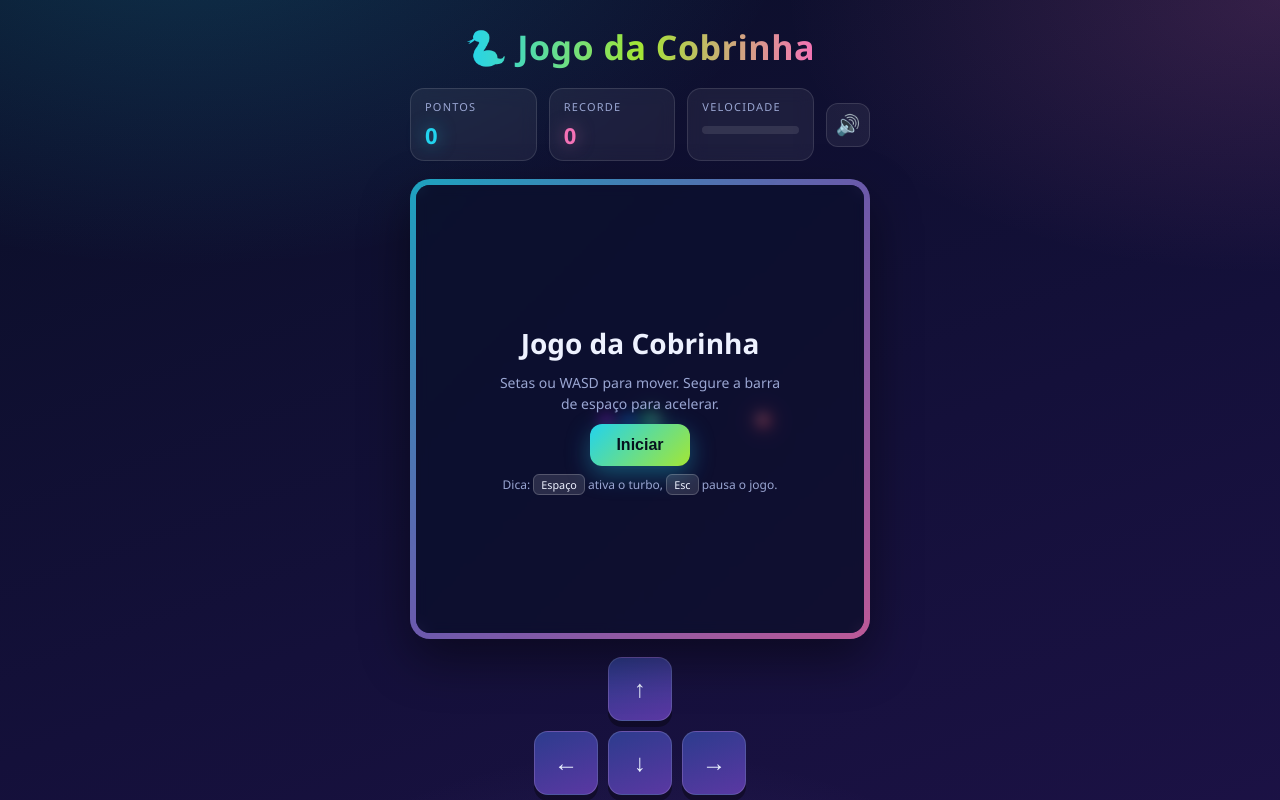
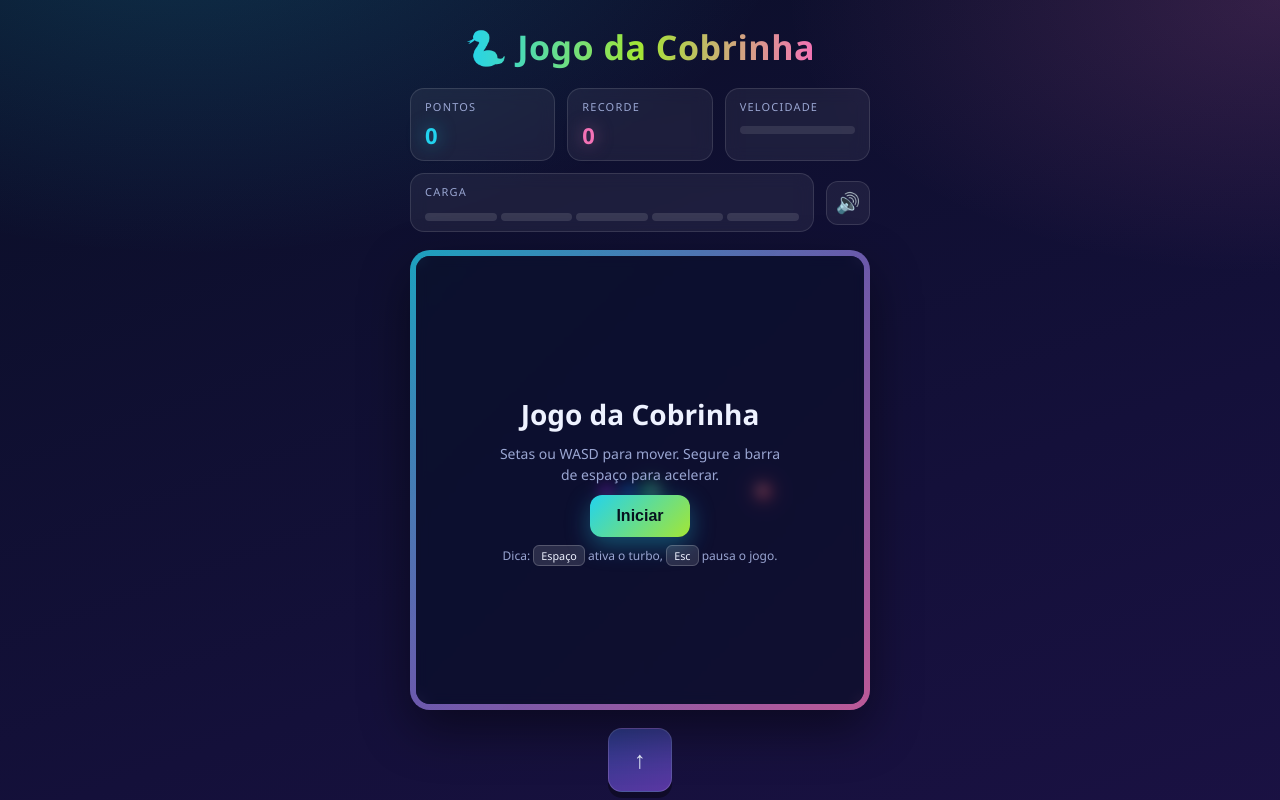
Before and after one commit to Ashr1el/SnakeRush, a Next.js app: page / in a window 1280 px wide. Shown: the top 800 px of the page. Built offline with nearby package versions, Linux system fonts and the light colour scheme.

Commit message:
feat: barra de carga, habilidade de 2s e auto-corte

```diff
--- a/src/app/globals.css
+++ b/src/app/globals.css
@@ -110,6 +110,34 @@ body {
   transition: width 0.25s ease;
 }
 
+/* barra de carga da habilidade — 5 unidades */
+.card.charge .pips {
+  display: flex;
+  gap: 4px;
+  margin-top: 8px;
+}
+
+.card.charge .pips i {
+  flex: 1 1 0;
+  height: 8px;
+  border-radius: 99px;
+  background: rgba(255, 255, 255, 0.12);
+  transition: background 0.18s ease, box-shadow 0.18s ease;
+}
+
+.card.charge .pips i.on {
+  background: linear-gradient(90deg, var(--amber), #fde68a);
+  box-shadow: 0 0 10px rgba(251, 191, 36, 0.55);
+}
+
+.card.charge.active {
+  border-color: rgba(251, 191, 36, 0.55);
+}
+
+.card.charge.active .label {
+  color: var(--amber);
+}
+
 /* Tabuleiro */
 .board-wrap {
   position: relative;
@@ -137,6 +165,15 @@ body {
   box-shadow:
     0 0 0 1px rgba(253, 230, 138, 0.7),
     0 0 30px rgba(251, 191, 36, 0.55),
+    0 20px 50px rgba(0, 0, 0, 0.45);
+}
+
+/* habilidade ativa: moldura dourada mais intensa que o turbo do espaço */
+.board-wrap.is-ability {
+  background: linear-gradient(135deg, #fde68a, #fbbf24, #f59e0b);
+  box-shadow:
+    0 0 0 2px rgba(253, 230, 138, 0.9),
+    0 0 46px rgba(251, 191, 36, 0.8),
     0 20px 50px rgba(0, 0, 0, 0.45);
 }
 
--- a/src/components/SnakeGame.tsx
+++ b/src/components/SnakeGame.tsx
@@ -17,6 +17,10 @@ const BASE_SPEED = 130; // ms por passo
 const MIN_SPEED = 70; // velocidade máxima
 const SPEED_STEP = 3; // ms mais rápido a cada comida
 const BOOST_FACTOR = 0.5; // turbo da barra de espaço
+const ABILITY_THRESHOLD = 5; // frutas para encher a barra de carga
+const ABILITY_DURATION_MS = 2000; // duração do modo especial (2 s)
+const ABILITY_SPEED_FACTOR = 0.5; // intervalo ×0.5 durante a habilidade (D2)
+const CUT_BONUS_PER_SEGMENT = 20; // bônus por segmento cortado (200% de 10)
 const BEST_KEY = 'snakeBest';
 
 const UP: Dir = { x: 0, y: -1 };
@@ -51,6 +55,9 @@ interface Game {
   speed: number;
   acc: number;
   deathAt: number;
+  foodCount: number; // carga da barra (0 a ABILITY_THRESHOLD)
+  isAbilityActive: boolean; // modo especial de turbo + auto-corte
+  abilityTimer: number; // ms restantes da habilidade
 }
 
 function placeFood(g: Game) {
@@ -79,12 +86,20 @@ function createGame(): Game {
     speed: BASE_SPEED,
     acc: 0,
     deathAt: 0,
+    foodCount: 0,
+    isAbilityActive: false,
+    abilityTimer: 0,
   };
   placeFood(g);
   return g;
 }
 
-function step(g: Game, onEat: (score: number, speed: number) => void): boolean {
+function step(
+  g: Game,
+  onEat: (score: number, speed: number) => void,
+  onCut: (score: number, segments: number) => void,
+  onAbility: () => void
+): boolean {
   // consome a fila de direções ignorando inversões ilegais
   while (g.queue.length) {
     const d = g.queue.shift()!;
@@ -103,9 +118,23 @@ function step(g: Game, onEat: (score: number, speed: number) => void): boolean {
 
   const eat = head.x === g.food.x && head.y === g.food.y;
   const body = eat ? g.snake : g.snake.slice(0, -1);
-  if (body.some((s) => s.x === head.x && s.y === head.y)) {
+  const hitIndex = body.findIndex((s) => s.x === head.x && s.y === head.y);
+
+  if (hitIndex !== -1) {
+    // habilidade inativa: regra padrão de derrota
+    if (!g.isAbilityActive) {
       g.deathAt = performance.now();
       return false;
+    }
+
+    // D6: a habilidade vale até o fim deste quadro
+    // auto-corte: mantém a cabeça e o trecho anterior ao gomo atingido
+    const cutSegments = g.snake.length - hitIndex;
+    g.prev = g.snake;
+    g.snake = [head, ...g.snake.slice(0, hitIndex)];
+    g.score += cutSegments * CUT_BONUS_PER_SEGMENT; // D4: 20 pts por segmento
+    onCut(g.score, cutSegments);
+    return true;
   }
 
   g.prev = g.snake;
@@ -114,10 +143,30 @@ function step(g: Game, onEat: (score: number, speed: number) => void): boolean {
   if (eat) {
     g.score += 10;
     g.speed = Math.max(MIN_SPEED, g.speed - SPEED_STEP);
+
+    if (g.isAbilityActive) {
+      // durante a habilidade a barra só acompanha o próximo ciclo
+      g.foodCount = Math.min(g.foodCount + 1, ABILITY_THRESHOLD);
+    } else if (g.foodCount < ABILITY_THRESHOLD) {
+      g.foodCount += 1;
+    } else {
+      // D1: barra cheia na 5ª fruta; a recolha seguinte ativa e zera o ciclo
+      g.foodCount = 0;
+      g.isAbilityActive = true;
+      g.abilityTimer = ABILITY_DURATION_MS;
+      onAbility();
+    }
+
     placeFood(g);
     onEat(g.score, g.speed);
   }
   return true;
+}
+
+function stepInterval(g: Game, boosting: boolean): number {
+  // D3: a habilidade não acumula com o turbo do espaço
+  if (g.isAbilityActive) return g.speed * ABILITY_SPEED_FACTOR;
+  return boosting ? g.speed * BOOST_FACTOR : g.speed;
 }
 
 function roundedRect(
@@ -238,6 +287,8 @@ export default function SnakeGame() {
   const statusRef = useRef<Status>('idle');
   const boostRef = useRef(false);
   const bestRef = useRef(0);
+  const chargeRef = useRef(0);
+  const abilityRef = useRef(false);
 
   const [status, setStatus] = useState<Status>('idle');
   const [score, setScore] = useState(0);
@@ -245,6 +296,8 @@ export default function SnakeGame() {
   const [boost, setBoost] = useState(false);
   const [speed, setSpeed] = useState(BASE_SPEED);
   const [muted, setMuted] = useState(false);
+  const [charge, setCharge] = useState(0);
+  const [ability, setAbility] = useState(false);
 
   // Hidratação: recorde e mudo vêm do localStorage apenas depois da montagem,
   // para o HTML gerado no servidor bater com o primeiro render do cliente.
@@ -261,11 +314,8 @@ export default function SnakeGame() {
     setMuted(sfx.isMuted());
   }, []);
 
-  const onEat = useCallback((newScore: number, newSpeed: number) => {
-    sfx.eat();
-    setScore(newScore);
-    setSpeed(newSpeed);
-    if (newScore > bestRef.current) {
+  const commitBest = useCallback((newScore: number) => {
+    if (newScore <= bestRef.current) return;
     bestRef.current = newScore;
     setBest(newScore);
     try {
@@ -273,6 +323,41 @@ export default function SnakeGame() {
     } catch {
       /* storage indisponível */
     }
+  }, []);
+
+  const onEat = useCallback(
+    (newScore: number, newSpeed: number) => {
+      sfx.eat();
+      setScore(newScore);
+      setSpeed(newSpeed);
+      commitBest(newScore);
+    },
+    [commitBest]
+  );
+
+  // auto-corte com bônus: o placar já chega somado do step()
+  const onCut = useCallback(
+    (newScore: number) => {
+      sfx.cut();
+      setScore(newScore);
+      commitBest(newScore);
+    },
+    [commitBest]
+  );
+
+  const onAbility = useCallback(() => {
+    sfx.ability();
+  }, []);
+
+  // espelha no React só o que a UI mostra (barra de carga e modo especial)
+  const syncMeta = useCallback((g: Game) => {
+    if (g.foodCount !== chargeRef.current) {
+      chargeRef.current = g.foodCount;
+      setCharge(g.foodCount);
+    }
+    if (g.isAbilityActive !== abilityRef.current) {
+      abilityRef.current = g.isAbilityActive;
+      setAbility(g.isAbilityActive);
     }
   }, []);
 
@@ -281,6 +366,10 @@ export default function SnakeGame() {
     gameRef.current = createGame();
     boostRef.current = false;
     setBoost(false);
+    chargeRef.current = 0;
+    setCharge(0);
+    abilityRef.current = false;
+    setAbility(false);
     setScore(0);
     setSpeed(BASE_SPEED);
     statusRef.current = 'running';
@@ -316,6 +405,10 @@ export default function SnakeGame() {
     gameRef.current = createGame();
     boostRef.current = false;
     setBoost(false);
+    chargeRef.current = 0;
+    setCharge(0);
+    abilityRef.current = false;
+    setAbility(false);
     setScore(0);
     setSpeed(BASE_SPEED);
     statusRef.current = 'idle';
@@ -353,31 +446,43 @@ export default function SnakeGame() {
       let t = 1;
 
       if (statusRef.current === 'running') {
+        // D6: a habilidade só expira no começo do quadro seguinte
+        if (g.isAbilityActive) {
+          g.abilityTimer -= dt;
+          if (g.abilityTimer <= 0) {
+            g.abilityTimer = 0;
+            g.isAbilityActive = false;
+          }
+        }
+
         g.acc += dt;
-        let interval = boostRef.current ? g.speed * BOOST_FACTOR : g.speed;
+        let interval = stepInterval(g, boostRef.current);
         let guard = 0;
         while (g.acc >= interval && guard < 4) {
           g.acc -= interval;
           guard++;
-          if (!step(g, onEat)) {
+          if (!step(g, onEat, onCut, onAbility)) {
             statusRef.current = 'over';
             setStatus('over');
             sfx.die();
             boostRef.current = false;
             setBoost(false);
+            g.isAbilityActive = false;
+            g.abilityTimer = 0;
             break;
           }
-          interval = boostRef.current ? g.speed * BOOST_FACTOR : g.speed;
+          interval = stepInterval(g, boostRef.current);
         }
         if (statusRef.current === 'running') t = Math.min(g.acc / interval, 1);
       }
 
+      syncMeta(g);
       draw(ctx, g, t, now);
     };
 
     raf = requestAnimationFrame(frame);
     return () => cancelAnimationFrame(raf);
-  }, [onEat]);
+  }, [onEat, onCut, onAbility, syncMeta]);
 
   // teclado: setas/WASD movem, barra de espaço dá turbo (ou inicia/reinicia)
   useEffect(() => {
@@ -432,6 +537,8 @@ export default function SnakeGame() {
 
   const pct = Math.round(((BASE_SPEED - speed) / (BASE_SPEED - MIN_SPEED)) * 100);
   const newRecord = status === 'over' && score > 0 && score >= best;
+  // durante a habilidade a barra aparece cheia; fora dela mostra a carga do próximo ciclo
+  const pips = ability ? ABILITY_THRESHOLD : charge;
 
   return (
     <div className="app">
@@ -452,6 +559,21 @@ export default function SnakeGame() {
             <i style={{ width: `${pct}%` }} />
           </div>
         </div>
+        <div
+          className={`card charge${ability ? ' active' : ''}`}
+          role="progressbar"
+          aria-label="Carga da habilidade"
+          aria-valuemin={0}
+          aria-valuemax={ABILITY_THRESHOLD}
+          aria-valuenow={pips}
+        >
+          <span className="label">{ability ? 'Habilidade' : 'Carga'}</span>
+          <div className="pips" aria-hidden="true">
+            {Array.from({ length: ABILITY_THRESHOLD }, (_, i) => (
+              <i key={i} className={i < pips ? 'on' : undefined} />
+            ))}
+          </div>
+        </div>
         <button
           className="mute-btn"
           onClick={toggleMute}
@@ -462,7 +584,7 @@ export default function SnakeGame() {
         </button>
       </div>
 
-      <div className={`board-wrap${boost ? ' is-turbo' : ''}`}>
+      <div className={`board-wrap${ability ? ' is-ability' : boost ? ' is-turbo' : ''}`}>
         <canvas ref={canvasRef} width={W} height={H} aria-label="Tabuleiro do jogo" />
 
         {status !== 'running' && (
@@ -557,8 +679,9 @@ export default function SnakeGame() {
       <p className="info">
         Controles: setas do teclado, <kbd>WASD</kbd> ou os botões abaixo. Segure{' '}
         <kbd>Espaço</kbd> para turbinar e <kbd>Esc</kbd> para pausar (com menu para resumir,
-        resetar ou sair). Coma a fruta para crescer e ganhar velocidade — sem bater nas paredes
-        nem em si mesma.
+        resetar ou sair). Coma 5 frutas para encher a barra de carga: a recolha seguinte libera 2 s
+        de turbo e permite cortar o próprio corpo — cada gomo cortado vale 20 pontos. Fora da
+        habilidade, encostar na parede ou no corpo encerra a partida.
       </p>
     </div>
   );
--- a/src/lib/sound.ts
+++ b/src/lib/sound.ts
@@ -66,6 +66,16 @@ export const sfx = {
     tone({ from: 660, to: 1046, dur: 0.11, type: 'square', volume: 0.1 });
     tone({ from: 990, to: 1568, dur: 0.1, type: 'triangle', start: 0.06, volume: 0.07 });
   },
+  /** habilidade ativada: subida brilhante de duas notas */
+  ability() {
+    tone({ from: 523, to: 1046, dur: 0.16, type: 'triangle', volume: 0.1 });
+    tone({ from: 1046, to: 1568, dur: 0.18, type: 'sine', start: 0.1, volume: 0.08 });
+  },
+  /** auto-corte com bônus: raspão descendente */
+  cut() {
+    tone({ from: 1320, to: 320, dur: 0.2, type: 'sawtooth', volume: 0.11 });
+    tone({ from: 880, dur: 0.07, type: 'square', start: 0.02, volume: 0.06 });
+  },
   /** bateu: queda grave */
   die() {
     tone({ from: 340, to: 70, dur: 0.55, type: 'sawtooth', volume: 0.12 });
```
Lines whose indentation alone changed are shown as unchanged.
